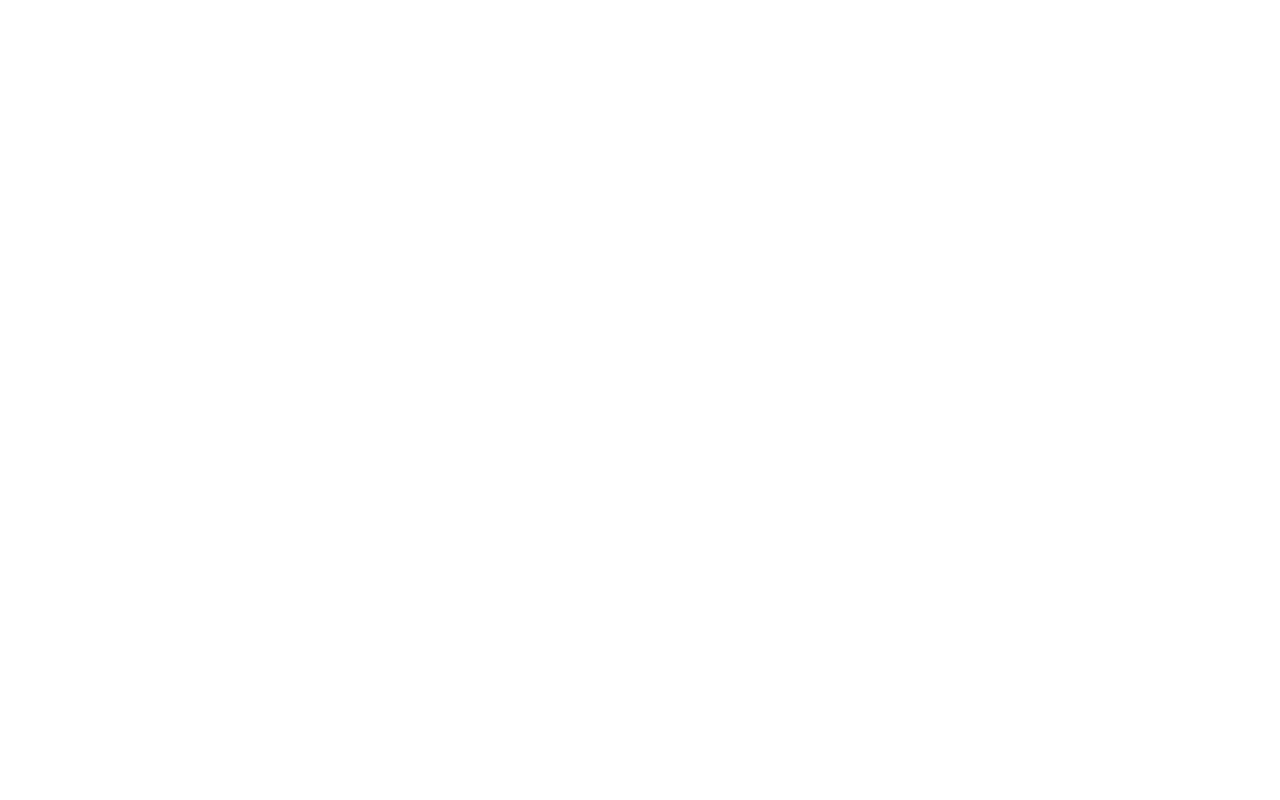
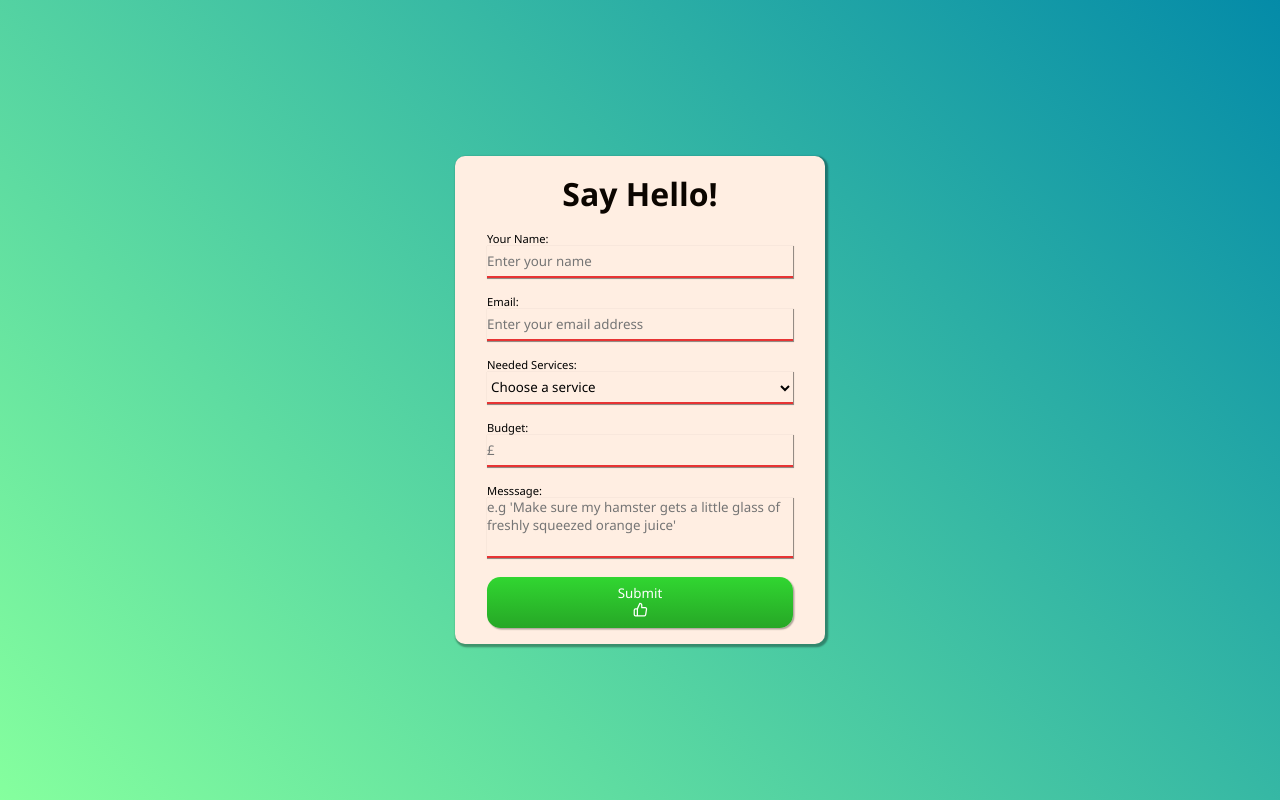
Before and after one commit to duncan0801/boolean-uk-html-stylish-form, a website: page index.html in a window 1280 px wide. Drawn offline with Linux system fonts and the light colour scheme.

Commit message:
final commit

```diff
--- /dev/null
+++ b/css/styles.css
@@ -0,0 +1,130 @@
+* {
+  margin: 0;
+  padding: 0;
+  box-sizing: border-box;
+
+  font-family: "Segoe UI", Tahoma, Geneva, Verdana, sans-serif;
+}
+
+.page {
+  background: -webkit-linear-gradient(45deg, #85ff9e, #048ba8);
+  display: grid;
+  grid-template-areas: ". card .";
+  grid-template-rows: 100vh;
+  grid-template-columns: 1fr auto 1fr;
+
+  place-items: center;
+}
+
+/* CARD */
+.card {
+  grid-area: card;
+  min-width: 370px;
+  max-width: 60vw;
+
+  border-radius: 10px;
+
+  background-color: #ffeee2;
+  padding: 1rem 2rem;
+  box-shadow: 0.1rem 0.1rem 0.1rem 0.1rem #00000054;
+}
+
+h1 {
+  text-align: center;
+  text-justify: center;
+  color: #0b0500;
+}
+
+/* FORM */
+form .label,
+form input,
+select {
+  display: block;
+}
+
+.label {
+  font-size: 0.7em;
+  margin-top: 1rem;
+}
+
+.text-box {
+  width: 100%;
+  height: 2rem;
+
+  border-top: transparent;
+  border-left: transparent;
+  border-right: transparent;
+  border-bottom: 1px solid #00000050;
+
+  box-shadow: 0.05em 0.05em 0.05em 0.05em #0000006b;
+
+  background-color: #ffeee2;
+}
+
+.text-area {
+  width: 100%;
+  height: 60px;
+
+  resize: none;
+}
+
+.text-box:valid {
+  border-bottom: 1px solid rgb(49, 214, 49);
+}
+.text-box:invalid {
+  border-bottom: 2px solid rgb(231, 51, 51);
+}
+
+.text-box:focus {
+  border: none;
+}
+
+div.submit {
+  display: grid;
+  place-items: center;
+}
+.button p {
+  display: block;
+  color: white;
+}
+
+.button img {
+  height: 15px;
+  color: white;
+}
+
+div.submit .button {
+  width: 100%;
+  height: auto;
+
+  border-radius: 1em;
+  border: none;
+
+  padding: 0.5em;
+  box-shadow: 0.1em 0.1em 0.1em 0.01em #00000050;
+
+  background: -webkit-linear-gradient(
+    90deg,
+    rgb(38, 167, 38),
+    rgb(49, 214, 49)
+  );
+}
+div.submit .button:hover {
+  transform: scale(1.05);
+
+  transition: 0.2s;
+}
+
+div.submit .button:active {
+  background: -webkit-linear-gradient(
+    90deg,
+    rgb(49, 214, 49),
+    rgb(38, 167, 38)
+  );
+  transition: 1s;
+}
+
+.text-box:hover {
+  transform: scale(1.05);
+  transition: 0.1s;
+}
--- a/index.html
+++ b/index.html
@@ -5,6 +5,86 @@
     <meta name="viewport" content="width=device-width, initial-scale=1.0" />
     <meta http-equiv="X-UA-Compatible" content="ie=edge" />
     <title>Stylish File</title>
+    <link rel="stylesheet" href="css/styles.css" />
   </head>
-  <body></body>
+  <body>
+    <main class="page">
+      <div class="card">
+        <h1 class="title">Say Hello!</h1>
+        <form action="https://www.google.co.uk/">
+          <label class="label">
+            Your Name:
+            <input
+              class="text-box"
+              id="username"
+              type="text"
+              placeholder="Enter your name"
+              required
+            />
+          </label>
+          <label class="label">
+            Email:
+            <input
+              class="text-box"
+              id="emaiil"
+              type="email"
+              placeholder="Enter your email address"
+              required
+            />
+          </label>
+          <label class="label">
+            Needed Services:
+            <select
+              class="text-box"
+              name="services"
+              id="services"
+              placeholder="Choose service"
+              required
+            >
+              <option value="" disabled selected hidden
+                >Choose a service</option
+              >
+              <option value="hamster-petting">Hamster Petting</option>
+              <option value="soup-slurping">Soup Slurping</option>
+              <option value="big-bad-wolf-chasing">Big Bad Wolf Chasing</option>
+              <option value="rubber-duck-polishing"
+                >Rubber Duck Polishing</option
+              >
+              <option value="potatoes">Potatoes</option>
+            </select>
+          </label>
+          <label class="label" placeholder="£">
+            Budget:
+            <input
+              class="text-box"
+              id="budget"
+              type="number"
+              required
+              min="10"
+              max="1000"
+              placeholder="£"
+            />
+          </label>
+          <label class="label">
+            Messsage:
+            <textarea
+              class="text-box text-area"
+              id="message"
+              type="text"
+              required
+              spellcheck="true"
+              maxlength="250"
+              placeholder="e.g 'Make sure my hamster gets a little glass of freshly squeezed orange juice'"
+            ></textarea>
+          </label>
+          <div class="label submit">
+            <button class="button" type="submit" required>
+              <p>Submit</p>
+              <img src="assets/thumbs.svg" alt="" />
+            </button>
+          </div>
+        </form>
+      </div>
+    </main>
+  </body>
 </html>
```
Also changed, not shown: assets/thumbs.svg (added).
